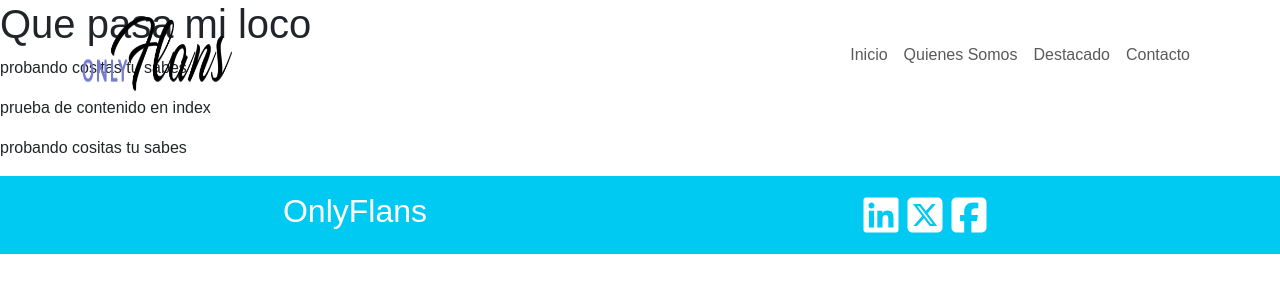
After one commit to xppblo/desafio_onlyflans, a Django app: page / in a window 1280 px wide. The commit adds this page. Shown: the top 300 px of the page. Run offline with Django 5.2, Linux system fonts and the light colour scheme.

Commit message:
avance onlyflans

```diff
--- a/onlyflans/settings.py
+++ b/onlyflans/settings.py
@@ -11,6 +11,7 @@ https://docs.djangoproject.com/en/5.0/ref/settings/
 """
 
 from pathlib import Path
+import os
 
 # Build paths inside the project like this: BASE_DIR / 'subdir'.
 BASE_DIR = Path(__file__).resolve().parent.parent
@@ -118,6 +119,8 @@ USE_TZ = True
 
 STATIC_URL = '/static/'
 
+STATICFILES_DIRS = (os.path.join(BASE_DIR,'onlyflans/static'),)
+
 # Default primary key field type
 # https://docs.djangoproject.com/en/5.0/ref/settings/#default-auto-field
 
--- a/onlyflans/urls.py
+++ b/onlyflans/urls.py
@@ -22,7 +22,7 @@ from onlyflansapp.views import welcome
 
 urlpatterns = [
     path('admin/', admin.site.urls),
-    path('index/', index),
+    path('', index),
     path('about/', about),
     path('welcome/', welcome),
 ]
--- a/onlyflansapp/templates/base.html
+++ b/onlyflansapp/templates/base.html
@@ -1,3 +1,4 @@
+{% load static %}
 <!DOCTYPE html>
 <html lang="es">
     <head>
@@ -11,121 +12,25 @@
             integrity="sha384-QWTKZyjpPEjISv5WaRU9OFeRpok6YctnYmDr5pNlyT2bRjXh0JMhjY6hW+ALEwIH"
             crossorigin="anonymous"
         />
+        <link type='text/css' href="{% static "css/style.css" %}"  rel="stylesheet"/>
     </head>
-    {% load static %}
     <body>
-        <nav
-        class="navbar fixed-top navbar-expand-lg op-0"
-        data-bs-theme="dark"
-    >
-        <div class="container">
-            <a class="navbar-brand" href="#">
-                <img
-                    src="{% static '/img/logoonlyflans.png' %}"
-                    alt="Logo"
-                    width="100"
-                    height="50"
-                    class="d-inline-block align-text-top"
-                />
-                Viajes Chile</a
-            >
-            <button
-                class="navbar-toggler"
-                type="button"
-                data-bs-toggle="collapse"
-                data-bs-target="#navbarNav"
-                aria-controls="navbarNav"
-                aria-expanded="false"
-                aria-label="Toggle navigation"
-            >
-                <span class="navbar-toggler-icon"></span>
-            </button>
-            <div class="collapse navbar-collapse me-auto" id="navbarNav">
-                <ul class="navbar-nav ms-auto">
-                    <li class="nav-item">
-                        <a class="nav-link" aria-current="page" href="#"
-                            >Inicio</a
-                        >
-                    </li>
-                    <li class="nav-item">
-                        <a
-                            class="nav-link"
-                            aria-current="page"
-                            href="#quienes-somos"
-                            >Quienes Somos</a
-                        >
-                    </li>
-                    <li class="nav-item">
-                        <a
-                            class="nav-link"
-                            aria-current="page"
-                            href="#destacados"
-                            >Destacado</a
-                        >
-                    </li>
-                    <li class="nav-item">
-                        <a
-                            class="nav-link"
-                            aria-current="page"
-                            href="#contacto"
-                            >Contacto</a
-                        >
-                    </li>
-                </ul>
-            </div>
-        </div>
-    </nav>
+        <!-- Navbar -->
+        {% include "plantillaBarraNavegacion.html" %}
         <!-- aca se crean los bloques de contenidos-->
+        <h1>Que pasa mi loco</h1>
+        <p>probando cositas tu sabes</p>
         {% block content %}
         {% endblock %}
         <!-- aca termina el bloque del contenido -->
-        <footer class="bg-lightblue">
-            <div class="container">
-                <div class="row py-3">
-                    <div class="col-12 col-md-6">
-                        <h2 class="text-center color-letters">VIAJES CHILE</h2>
-                    </div>
-                    <div class="col-12 col-md-6 text-center">
-                        <a href="https://github.com">
-                            <img
-                                src="assets/img/square-github.svg"
-                                width="40"
-                                height="40"
-                                class="d-inline-block align-text-top"
-                                alt="GitHub"
-                        /></a>
-                        <a href="https://www.linkedin.com/feed/">
-                            <img
-                                src="assets/img/linkedin.svg"
-                                width="40"
-                                height="40"
-                                class="d-inline-block align-text-top"
-                                alt="Linkedin"
-                        /></a>
-                        <a href="https://twitter.com/home?lang=es">
-                            <img
-                                src="assets/img/square-x-twitter.svg"
-                                width="40"
-                                height="40"
-                                class="d-inline-block align-text-top"
-                                alt="x-twitter"
-                        /></a>
-                        <a href="https://web.facebook.com">
-                            <img
-                                src="assets/img/square-facebook.svg"
-                                width="40"
-                                height="40"
-                                class="d-inline-block align-text-top"
-                                alt="Facebook"
-                        /></a>
-                    </div>
-                </div>
-            </div>
-        </footer>
+        <p>probando cositas tu sabes</p>
+        <!-- Footer -->
+        {% include "plantillaFooter.html" %}
         <script
             src="https://cdn.jsdelivr.net/npm/bootstrap@5.3.3/dist/js/bootstrap.bundle.min.js"
             integrity="sha384-YvpcrYf0tY3lHB60NNkmXc5s9fDVZLESaAA55NDzOxhy9GkcIdslK1eN7N6jIeHz"
             crossorigin="anonymous"
         ></script>
+        <script type="text/javascript" src="{% static "js/script.js" %}"></script>
     </body>
 </html>
--- a/onlyflansapp/templates/index.html
+++ b/onlyflansapp/templates/index.html
@@ -3,7 +3,5 @@
 {% block title %} OnlyFlans {% endblock %}
 
 {% block content %}
-<div>
-    <h1>Welcome to OnlyFlans!</h1>
-</div>
+    <p>prueba de contenido en index</p>
 {% endblock%}
--- /dev/null
+++ b/onlyflansapp/templates/plantillaBarraNavegacion.html
@@ -0,0 +1,66 @@
+<!DOCTYPE html>
+<html lang="es">
+  <body>
+    {% load static %}
+    <nav
+        class="navbar fixed-top navbar-expand-lg op-0"
+        data-bs-theme="white"
+    >
+        <div class="container">
+            <a class="navbar-brand" href="#">
+                <img
+                    src="{% static '/img/logoonlyflans.png' %}"
+                    alt="Logo"
+                    width="150"
+                    height="80"
+                    class="d-inline-block align-text-top"
+                /></a
+            >
+            <button
+                class="navbar-toggler"
+                type="button"
+                data-bs-toggle="collapse"
+                data-bs-target="#navbarNav"
+                aria-controls="navbarNav"
+                aria-expanded="false"
+                aria-label="Toggle navigation"
+            >
+                <span class="navbar-toggler-icon"></span>
+            </button>
+            <div class="collapse navbar-collapse me-auto" id="navbarNav">
+                <ul class="navbar-nav ms-auto">
+                    <li class="nav-item">
+                        <a class="nav-link" aria-current="page" href="#"
+                            >Inicio</a
+                        >
+                    </li>
+                    <li class="nav-item">
+                        <a
+                            class="nav-link"
+                            aria-current="page"
+                            href="#quienes-somos"
+                            >Quienes Somos</a
+                        >
+                    </li>
+                    <li class="nav-item">
+                        <a
+                            class="nav-link"
+                            aria-current="page"
+                            href="#destacados"
+                            >Destacado</a
+                        >
+                    </li>
+                    <li class="nav-item">
+                        <a
+                            class="nav-link"
+                            aria-current="page"
+                            href="#contacto"
+                            >Contacto</a
+                        >
+                    </li>
+                </ul>
+            </div>
+        </div>
+    </nav>
+  </body>
+</html>
--- /dev/null
+++ b/onlyflansapp/templates/plantillaFooter.html
@@ -0,0 +1,41 @@
+<!DOCTYPE html>
+<html lang="es">
+    <body>
+        {% load static %}
+        <footer class="bg-lightblue">
+            <div class="container">
+                <div class="row py-3">
+                    <div class="col-12 col-md-6">
+                        <h2 class="text-center color-letters">OnlyFlans</h2>
+                    </div>
+                    <div class="col-12 col-md-6 text-center">
+                        <a href="https://www.linkedin.com/feed/">
+                            <img
+                                src="{% static '/img/linkedin.svg' %}"
+                                width="40"
+                                height="40"
+                                class="d-inline-block align-text-top"
+                                alt="Linkedin"
+                        /></a>
+                        <a href="https://twitter.com/home?lang=es">
+                            <img
+                                src="{% static '/img/square-x-twitter.svg' %}"
+                                width="40"
+                                height="40"
+                                class="d-inline-block align-text-top"
+                                alt="x-twitter"
+                        /></a>
+                        <a href="https://web.facebook.com">
+                            <img
+                                src="{% static '/img/square-facebook.svg' %}"
+                                width="40"
+                                height="40"
+                                class="d-inline-block align-text-top"
+                                alt="Facebook"
+                        /></a>
+                    </div>
+                </div>
+            </div>
+        </footer>
+    </body>
+</html>
```
Also changed, not shown: onlyflansapp/templates/about.html (+7 -0 lines), onlyflansapp/templates/welcome.html (+7 -0 lines), onlyflansapp/static/img/square-github.svg.
